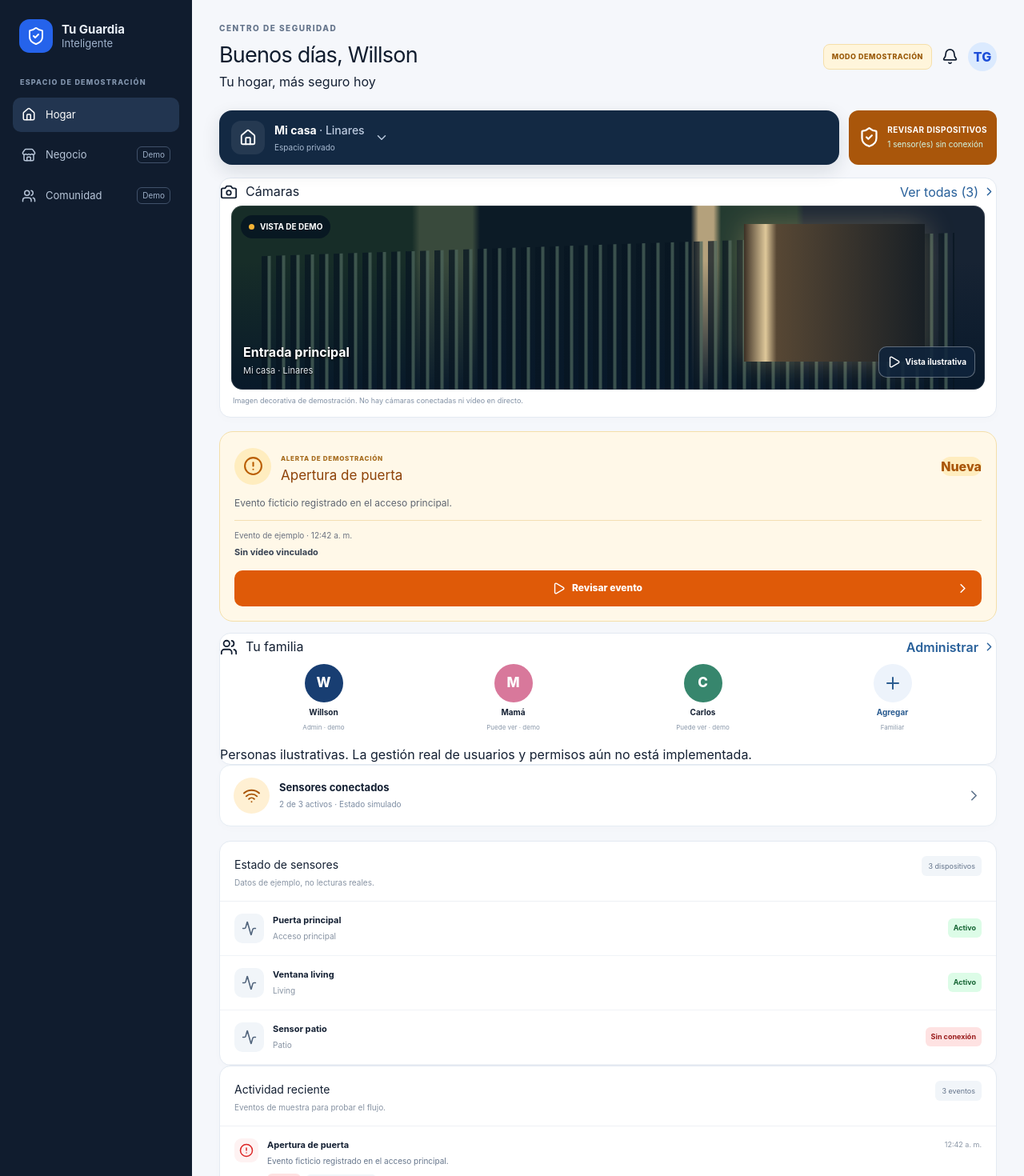
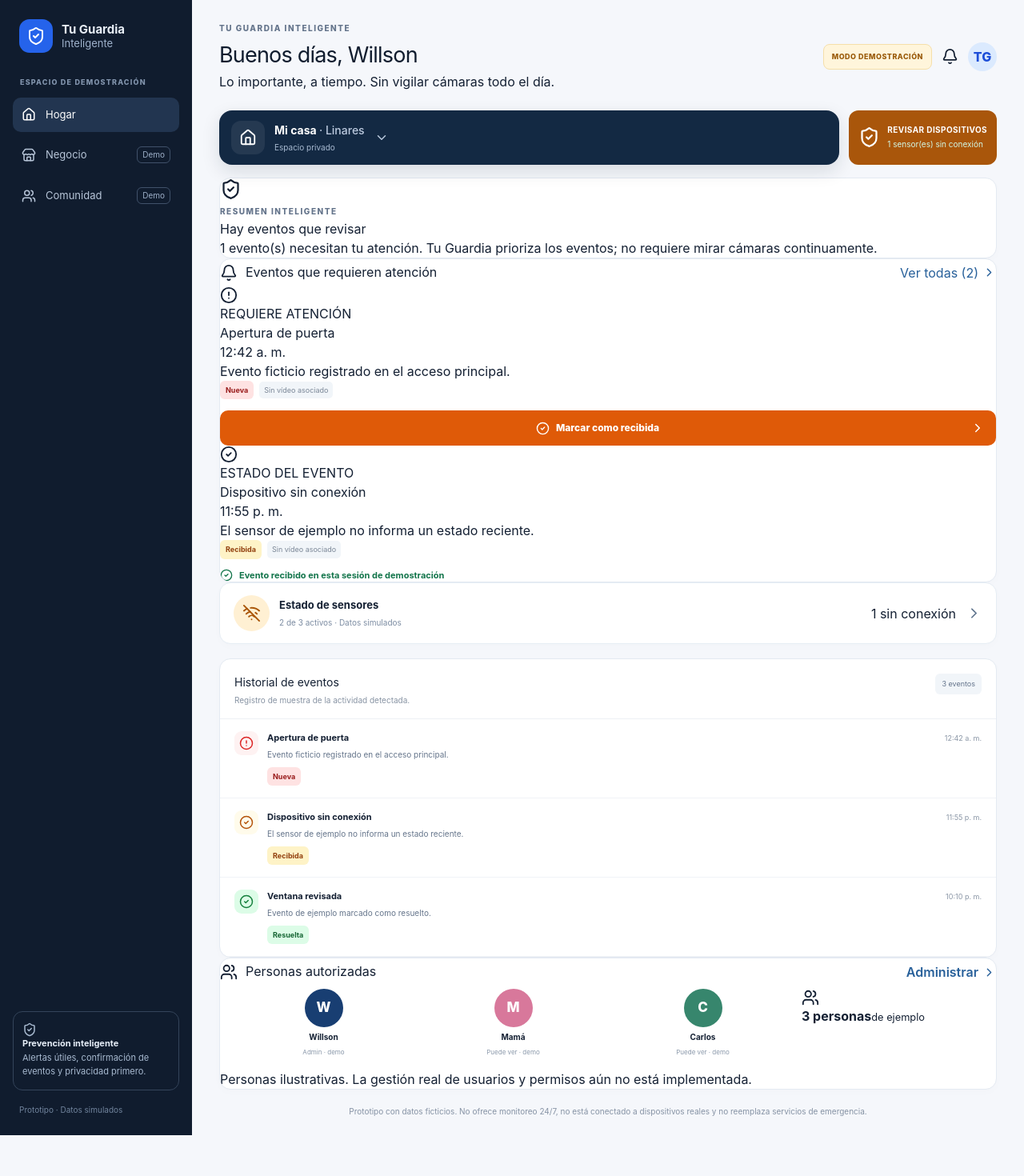
Before and after one commit to infoblacklinares/tu-guardia-inteligente-frontend, a Vue app: page / in a window 1280 px wide. Shown: the top 1470 px of the page at 80% size. After the commit the page ends 1419 px from the top, so only its background shows below. Built offline with nearby package versions, Linux system fonts and the light colour scheme.

Commit message:
feat: center dashboard on intelligent alerts not cameras

```diff
--- a/src/views/DashboardView.vue
+++ b/src/views/DashboardView.vue
@@ -1,6 +1,6 @@
 <script setup lang="ts">
 import { computed, onMounted, ref } from 'vue'
-import { Activity, Bell, Camera, CheckCircle2, ChevronDown, ChevronRight, CircleAlert, ClipboardList, House, Play, Plus, Settings, ShieldCheck, Store, Users, Wifi } from 'lucide-vue-next'
+import { Activity, Bell, CheckCircle2, ChevronDown, ChevronRight, CircleAlert, ClipboardList, House, Settings, ShieldCheck, Store, Users, Wifi, WifiOff } from 'lucide-vue-next'
 import type { DashboardSnapshot, EventStatus, SecurityEvent } from '@/types/security'
 import { getDashboardSnapshot } from '@/services/securityService'
 
@@ -9,7 +9,7 @@ const loading = ref(true)
 const error = ref('')
 const selectedArea = ref<'home' | 'business' | 'community'>('home')
 const acknowledged = ref<string[]>([])
-const mobileSection = ref<'home' | 'cameras' | 'events' | 'family'>('home')
+const mobileSection = ref<'home' | 'alerts' | 'history' | 'family'>('home')
 
 onMounted(async () => {
   try { snapshot.value = await getDashboardSnapshot() }
@@ -18,8 +18,9 @@ onMounted(async () => {
 })
 
 const activeEvents = computed(() => snapshot.value?.events.filter(e => effectiveStatus(e) !== 'resolved') ?? [])
+const newEvents = computed(() => activeEvents.value.filter(e => effectiveStatus(e) === 'new'))
 const offlineSensors = computed(() => snapshot.value?.sensors.filter(s => s.status === 'offline').length ?? 0)
-const highlightedEvent = computed(() => snapshot.value?.events.find(e => effectiveStatus(e) === 'new') ?? snapshot.value?.events[0])
+const latestEvent = computed(() => snapshot.value?.events[0])
 function effectiveStatus(event: SecurityEvent): EventStatus { return acknowledged.value.includes(event.id) && event.status === 'new' ? 'acknowledged' : event.status }
 function acknowledge(event: SecurityEvent) { if (!acknowledged.value.includes(event.id)) acknowledged.value.push(event.id) }
 function statusLabel(status: string) { return ({ armed:'Activo', disarmed:'Desactivado', offline:'Sin conexión', unknown:'Desconocido', new:'Nueva', acknowledged:'Recibida', resolved:'Resuelta' } as Record<string,string>)[status] ?? status }
@@ -28,7 +29,7 @@ function selectArea(area: 'home' | 'business' | 'community') { selectedArea.valu
 </script>
 
 <template>
-<div class="app-shell mobile-first-shell">
+<div class="app-shell mobile-first-shell guardia-shell">
   <aside class="sidebar">
     <div class="brand"><div class="brand-mark"><ShieldCheck :size="24" /></div><div><strong>Tu Guardia</strong><span>Inteligente</span></div></div>
     <div class="workspace-label">ESPACIO DE DEMOSTRACIÓN</div>
@@ -37,59 +38,67 @@ function selectArea(area: 'home' | 'business' | 'community') { selectedArea.valu
       <button class="nav-item" :class="{active:selectedArea==='business'}" @click="selectArea('business')"><Store :size="18" /> Negocio <span class="soon">Demo</span></button>
       <button class="nav-item" :class="{active:selectedArea==='community'}" @click="selectArea('community')"><Users :size="18" /> Comunidad <span class="soon">Demo</span></button>
     </nav>
-    <div class="sidebar-note"><ShieldCheck :size="18" /><p><strong>Privacidad primero</strong><br />Tus cámaras y grabaciones son privadas por defecto.</p></div>
+    <div class="sidebar-note"><ShieldCheck :size="18" /><p><strong>Prevención inteligente</strong><br />Alertas útiles, confirmación de eventos y privacidad primero.</p></div>
     <div class="sidebar-footer">Prototipo · Datos simulados</div>
   </aside>
 
   <main class="main-content mobile-first-content">
     <header class="topbar mobile-hero">
-      <div class="greeting"><p class="eyebrow desktop-eyebrow">CENTRO DE SEGURIDAD</p><h1>{{ selectedArea==='home'?'Buenos días, Willson':selectedArea==='business'?'Espacio de negocio':'Red comunitaria' }}</h1><p class="welcome-subtitle">Tu hogar, más seguro hoy</p></div>
-      <div class="top-actions"><span class="demo-pill"><span class="demo-dot"></span> MODO DEMOSTRACIÓN</span><button class="icon-button notification-button" aria-label="Notificaciones"><Bell :size="21" /><i></i></button><button class="settings-button" aria-label="Configuración"><Settings :size="22" /></button><button class="avatar" aria-label="Perfil de demostración">TG</button></div>
+      <div class="greeting"><p class="eyebrow desktop-eyebrow">TU GUARDIA INTELIGENTE</p><h1>{{ selectedArea==='home'?'Buenos días, Willson':selectedArea==='business'?'Guardia para tu negocio':'Guardia comunitaria' }}</h1><p class="welcome-subtitle">Lo importante, a tiempo. Sin vigilar cámaras todo el día.</p></div>
+      <div class="top-actions"><span class="demo-pill"><span class="demo-dot"></span> MODO DEMOSTRACIÓN</span><button class="icon-button notification-button" aria-label="Notificaciones" @click="mobileSection='alerts'"><Bell :size="21" /><i v-if="newEvents.length"></i></button><button class="settings-button" aria-label="Configuración"><Settings :size="22" /></button><button class="avatar" aria-label="Perfil de demostración">TG</button></div>
     </header>
 
-    <div v-if="selectedArea!=='home'" class="notice-panel"><Users :size="22" /><div><strong>{{selectedArea==='business'?'Módulo de negocio en diseño':'Módulo comunidad en diseño'}}</strong><p>Esta sección se habilitará en una etapa posterior. No hay dispositivos reales conectados.</p></div></div>
+    <div v-if="selectedArea!=='home'" class="notice-panel"><Users :size="22" /><div><strong>{{selectedArea==='business'?'Guardia inteligente para negocio':'Guardia inteligente comunitaria'}}</strong><p>Este módulo está en etapa de diseño. No hay dispositivos ni usuarios reales conectados.</p></div></div>
     <div v-if="loading" class="loading-card">Cargando datos de demostración…</div>
     <div v-else-if="error" class="error-card"><CircleAlert :size="20" /><span>{{error}}</span></div>
 
     <template v-else-if="snapshot && selectedArea==='home'">
       <div class="home-status-row">
         <section class="home-selector"><div class="home-selector-icon"><House :size="22" /></div><div class="home-selector-copy"><strong>Mi casa <span>· Linares</span></strong><small>Espacio privado</small></div><ChevronDown :size="18" class="selector-chevron" /></section>
-        <section class="protection-status" :class="offlineSensors ? 'needs-attention' : ''"><ShieldCheck :size="27" /><div><strong>{{offlineSensors ? 'REVISAR DISPOSITIVOS' : 'CASA PROTEGIDA'}}</strong><span>{{offlineSensors ? offlineSensors+' sensor(es) sin conexión' : 'Estado de demostración'}}</span></div></section>
+        <section class="protection-status" :class="offlineSensors ? 'needs-attention' : ''"><ShieldCheck :size="27" /><div><strong>{{offlineSensors ? 'REVISAR DISPOSITIVOS' : 'GUARDIA ACTIVO · DEMO'}}</strong><span>{{offlineSensors ? offlineSensors+' sensor(es) sin conexión' : 'Estado de ejemplo'}}</span></div></section>
       </div>
 
-      <section v-if="mobileSection==='home' || mobileSection==='cameras'" class="camera-section panel">
-        <div class="section-heading"><div class="heading-title"><Camera :size="22" /><h2>Cámaras</h2></div><button class="text-action" @click="mobileSection='cameras'">Ver todas ({{snapshot.sensors.length}}) <ChevronRight :size="17" /></button></div>
-        <div class="camera-placeholder"><div class="camera-scene"><span class="camera-live-tag"><i></i> VISTA DE DEMO</span><div class="camera-scene-caption"><strong>Entrada principal</strong><span>Mi casa · Linares</span></div><span class="camera-scene-play"><Play :size="17" /> Vista ilustrativa</span></div><p class="camera-disclaimer">Imagen decorativa de demostración. No hay cámaras conectadas ni vídeo en directo.</p></div>
+      <section v-if="mobileSection==='home'" class="guard-summary panel">
+        <div class="guard-summary-icon"><ShieldCheck :size="27" /></div>
+        <div class="guard-summary-copy"><span class="eyebrow">RESUMEN INTELIGENTE</span><h2>{{newEvents.length ? 'Hay eventos que revisar' : 'Todo tranquilo por ahora'}}</h2><p>{{newEvents.length ? newEvents.length+' evento(s) necesitan tu atención.' : 'No hay alertas nuevas en los datos de demostración.'}} Tu Guardia prioriza los eventos; no requiere mirar cámaras continuamente.</p></div>
       </section>
 
-      <section v-if="highlightedEvent && (mobileSection==='home' || mobileSection==='events')" class="alert-feature">
-        <div class="alert-topline"><div class="alert-heading-icon"><CircleAlert :size="25" /></div><div class="alert-heading-copy"><span class="eyebrow">ALERTA DE DEMOSTRACIÓN</span><h2>{{ highlightedEvent.title }}</h2></div><span class="alert-badge">{{statusLabel(effectiveStatus(highlightedEvent))}}</span></div>
-        <p class="alert-description">{{highlightedEvent.description}}</p>
-        <div class="alert-event-footer"><div class="event-time"><span>Evento de ejemplo · {{timeLabel(highlightedEvent.occurredAt)}}</span><strong>{{highlightedEvent.clipAvailable ? 'Clip de ejemplo disponible' : 'Sin vídeo vinculado'}}</strong></div></div>
-        <button v-if="highlightedEvent.status==='new' && !acknowledged.includes(highlightedEvent.id)" class="primary-action" @click="acknowledge(highlightedEvent)"><Play :size="17" /> Revisar evento <ChevronRight :size="19" /></button>
-        <div v-else class="acknowledged-note"><CheckCircle2 :size="17" /> Evento recibido en esta sesión de demostración</div>
+      <section v-if="mobileSection==='home' || mobileSection==='alerts'" class="alerts-panel panel">
+        <div class="section-heading"><div class="heading-title"><Bell :size="22" /><h2>{{mobileSection==='alerts'?'Alertas':'Eventos que requieren atención'}}</h2></div><button v-if="mobileSection==='home'" class="text-action" @click="mobileSection='alerts'">Ver todas ({{activeEvents.length}}) <ChevronRight :size="17" /></button></div>
+        <div v-if="activeEvents.length===0" class="empty-state"><CheckCircle2 :size="24" /><strong>No hay alertas pendientes</strong><span>Los eventos nuevos aparecerán aquí.</span></div>
+        <article v-for="event in activeEvents" :key="event.id" class="smart-event" :class="'event-'+effectiveStatus(event)">
+          <div class="smart-event-icon"><CircleAlert v-if="effectiveStatus(event)==='new'" :size="22" /><CheckCircle2 v-else :size="22" /></div>
+          <div class="smart-event-body">
+            <div class="smart-event-heading"><div><span class="event-kicker">{{effectiveStatus(event)==='new'?'REQUIERE ATENCIÓN':'ESTADO DEL EVENTO'}}</span><h3>{{event.title}}</h3></div><time>{{timeLabel(event.occurredAt)}}</time></div>
+            <p>{{event.description}}</p>
+            <div class="event-meta"><span class="status-chip" :class="effectiveStatus(event)">{{statusLabel(effectiveStatus(event))}}</span><span class="clip-label muted">{{event.clipAvailable ? 'Referencia de clip demo' : 'Sin vídeo asociado'}}</span></div>
+            <button v-if="event.status==='new' && !acknowledged.includes(event.id)" class="primary-action" @click="acknowledge(event)"><CheckCircle2 :size="17" /> Marcar como recibida <ChevronRight :size="18" /></button>
+            <div v-else class="acknowledged-note"><CheckCircle2 :size="16" /> Evento recibido en esta sesión de demostración</div>
+          </div>
+        </article>
+      </section>
+
+      <section v-if="mobileSection==='home'" class="sensor-summary panel" @click="mobileSection='history'"><span class="sensor-summary-icon" :class="offlineSensors ? 'offline' : ''"><component :is="offlineSensors ? WifiOff : Wifi" :size="23" /></span><span class="sensor-summary-copy"><strong>Estado de sensores</strong><span>{{snapshot.sensors.length-offlineSensors}} de {{snapshot.sensors.length}} activos · Datos simulados</span></span><span class="sensor-summary-alert" v-if="offlineSensors">{{offlineSensors}} sin conexión</span><ChevronRight :size="21" class="sensor-summary-chevron" /></section>
+
+      <section v-if="mobileSection==='home' || mobileSection==='history'" class="panel history-panel">
+        <div class="panel-heading"><div><h2>Historial de eventos</h2><p>Registro de muestra de la actividad detectada.</p></div><span class="tiny-tag">{{snapshot.events.length}} eventos</span></div>
+        <div v-for="event in snapshot.events" :key="event.id" class="event-row"><div class="event-symbol" :class="effectiveStatus(event)"><CircleAlert v-if="effectiveStatus(event)==='new'" :size="18" /><CheckCircle2 v-else :size="18" /></div><div class="event-copy"><div class="event-title-line"><strong>{{event.title}}</strong><time>{{timeLabel(event.occurredAt)}}</time></div><p>{{event.description}}</p><div class="event-meta"><span class="status-chip" :class="effectiveStatus(event)">{{statusLabel(effectiveStatus(event))}}</span></div></div></div>
       </section>
 
       <section v-if="mobileSection==='home' || mobileSection==='family'" class="family-panel panel">
-        <div class="section-heading"><div class="heading-title"><Users :size="22" /><h2>Tu familia</h2></div><button class="text-action" @click="mobileSection='family'">Administrar <ChevronRight :size="17" /></button></div>
-        <div class="family-members">
-          <div class="family-person"><span class="person-avatar avatar-blue">W</span><strong>Willson</strong><small>Admin · demo</small></div>
-          <div class="family-person"><span class="person-avatar avatar-rose">M</span><strong>Mamá</strong><small>Puede ver · demo</small></div>
-          <div class="family-person"><span class="person-avatar avatar-green">C</span><strong>Carlos</strong><small>Puede ver · demo</small></div>
-          <button class="add-person" @click="mobileSection='family'"><Plus :size="23" /><span>Agregar</span><small>Familiar</small></button>
-        </div>
+        <div class="section-heading"><div class="heading-title"><Users :size="22" /><h2>Personas autorizadas</h2></div><button class="text-action" @click="mobileSection='family'">Administrar <ChevronRight :size="17" /></button></div>
+        <div class="family-members"><div class="family-person"><span class="person-avatar avatar-blue">W</span><strong>Willson</strong><small>Admin · demo</small></div><div class="family-person"><span class="person-avatar avatar-rose">M</span><strong>Mamá</strong><small>Puede ver · demo</small></div><div class="family-person"><span class="person-avatar avatar-green">C</span><strong>Carlos</strong><small>Puede ver · demo</small></div><div class="family-count"><Users :size="22" /><strong>3 personas</strong><small>de ejemplo</small></div></div>
         <p class="privacy-caption">Personas ilustrativas. La gestión real de usuarios y permisos aún no está implementada.</p>
       </section>
 
-      <button v-if="mobileSection==='home'" class="sensor-summary panel" @click="mobileSection='events'"><span class="sensor-summary-icon" :class="offlineSensors ? 'offline' : ''"><Wifi :size="23" /></span><span class="sensor-summary-copy"><strong>Sensores conectados</strong><span>{{snapshot.sensors.length - offlineSensors}} de {{snapshot.sensors.length}} activos · Estado simulado</span></span><ChevronRight :size="21" class="sensor-summary-chevron" /></button>
-
-      <section v-if="mobileSection==='home' || mobileSection==='events'" class="details-grid">
-        <article class="panel sensor-panel"><div class="panel-heading"><div><h2>Estado de sensores</h2><p>Datos de ejemplo, no lecturas reales.</p></div><span class="tiny-tag">{{snapshot.sensors.length}} dispositivos</span></div><div v-for="sensor in snapshot.sensors" :key="sensor.id" class="sensor-row"><div class="sensor-icon"><Activity :size="19" /></div><div class="sensor-info"><strong>{{sensor.name}}</strong><span>{{sensor.locationLabel}}</span></div><span class="status-chip" :class="sensor.status">{{statusLabel(sensor.status)}}</span></div></article>
-        <article class="panel activity-panel"><div class="panel-heading"><div><h2>Actividad reciente</h2><p>Eventos de muestra para probar el flujo.</p></div><span class="tiny-tag">{{snapshot.events.length}} eventos</span></div><div v-for="event in snapshot.events" :key="event.id" class="event-row"><div class="event-symbol" :class="effectiveStatus(event)"><CircleAlert v-if="effectiveStatus(event)==='new'" :size="18" /><CheckCircle2 v-else :size="18" /></div><div class="event-copy"><div class="event-title-line"><strong>{{event.title}}</strong><time>{{timeLabel(event.occurredAt)}}</time></div><p>{{event.description}}</p><div class="event-meta"><span class="status-chip" :class="effectiveStatus(event)">{{statusLabel(effectiveStatus(event))}}</span><span v-if="event.clipAvailable" class="clip-label">Clip de ejemplo</span><span v-else class="clip-label muted">Sin clip vinculado</span></div><button v-if="event.status==='new' && !acknowledged.includes(event.id)" class="ack-button" @click="acknowledge(event)">Marcar como recibida</button></div></div></article>
-      </section>
-      <p class="disclaimer">Prototipo con datos ficticios. No supervisa propiedades ni está conectado a cámaras o sensores reales.</p>
+      <p class="disclaimer">Prototipo con datos ficticios. No ofrece monitoreo 24/7, no está conectado a dispositivos reales y no reemplaza servicios de emergencia.</p>
     </template>
   </main>
-  <nav class="mobile-nav" aria-label="Navegación móvil"><button :class="{active:mobileSection==='home'}" @click="mobileSection='home'"><House :size="21" /><span>Inicio</span></button><button :class="{active:mobileSection==='cameras'}" @click="mobileSection='cameras'"><Camera :size="21" /><span>Cámaras</span></button><button :class="{active:mobileSection==='events'}" @click="mobileSection='events'"><ClipboardList :size="21" /><span>Eventos</span><i v-if="activeEvents.length" class="nav-alert-dot"></i></button><button :class="{active:mobileSection==='family'}" @click="mobileSection='family'"><Users :size="21" /><span>Familia</span></button></nav>
+  <nav class="mobile-nav" aria-label="Navegación móvil">
+    <button :class="{active:mobileSection==='home'}" @click="mobileSection='home'"><House :size="21" /><span>Inicio</span></button>
+    <button :class="{active:mobileSection==='alerts'}" @click="mobileSection='alerts'"><Bell :size="21" /><span>Alertas</span><i v-if="newEvents.length" class="nav-alert-dot"></i></button>
+    <button :class="{active:mobileSection==='history'}" @click="mobileSection='history'"><ClipboardList :size="21" /><span>Historial</span></button>
+    <button :class="{active:mobileSection==='family'}" @click="mobileSection='family'"><Users :size="21" /><span>Familia</span></button>
+  </nav>
 </div>
 </template>
```
